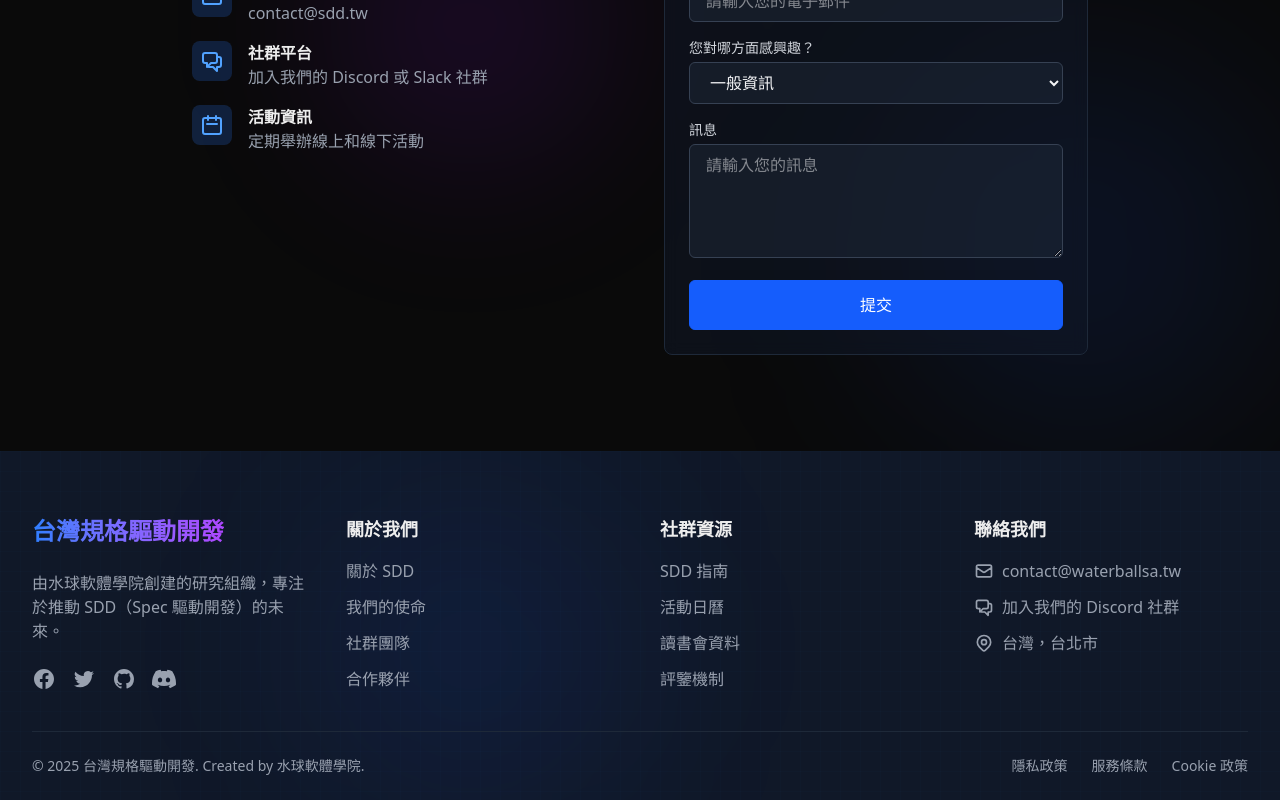
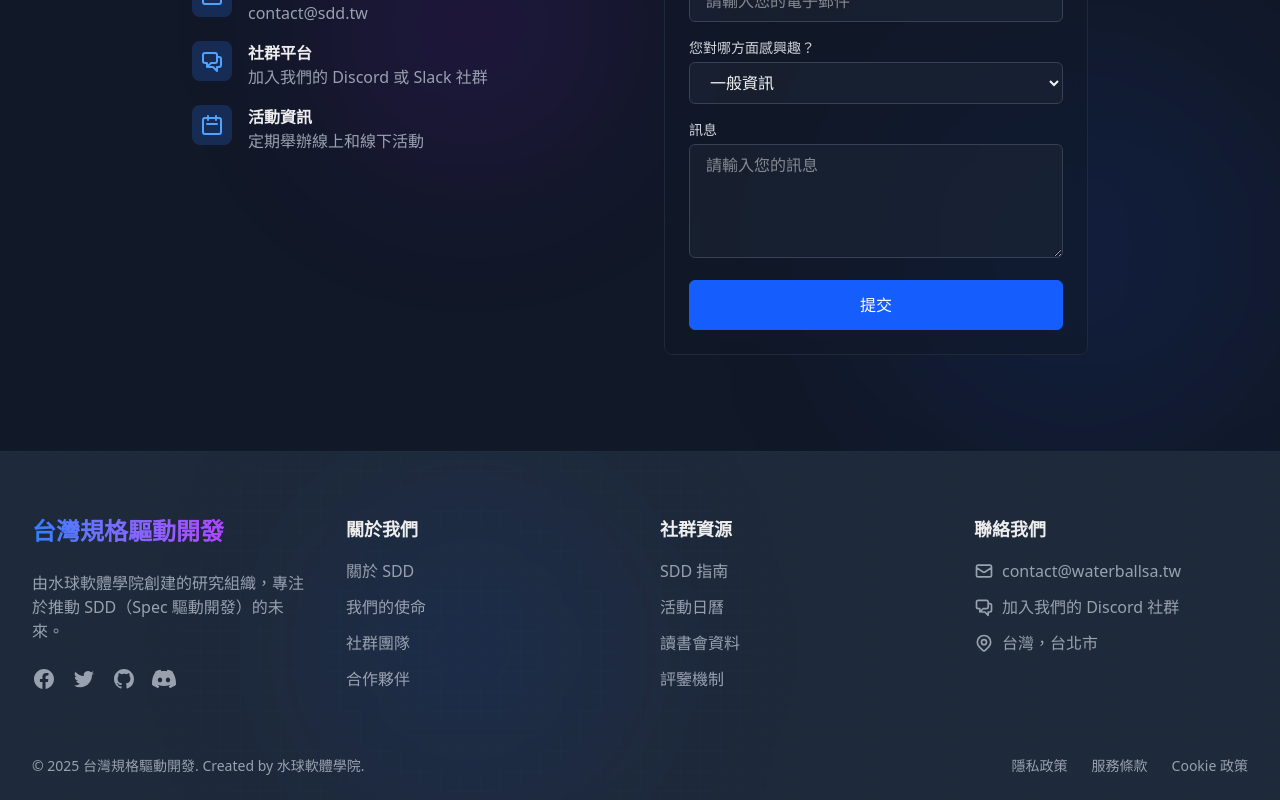
Before and after one commit to SDD-TW/sdd.tw, a Next.js app: page / in a window 1280 px wide. Shown: the part 4000-4800 px from the top of the page. Built offline with nearby package versions, Linux system fonts and the light colour scheme.

Commit message:
style: 整體顏色調整

```diff
--- a/src/app/globals.css
+++ b/src/app/globals.css
@@ -1,7 +1,7 @@
 @import "tailwindcss";
 
 :root {
-  --background: #0a0a0a;
+  --background: #111827;
   --foreground: #ededed;
   --primary: #3490dc;
   --secondary: #38b2ac;
--- a/src/components/Footer.tsx
+++ b/src/components/Footer.tsx
@@ -7,7 +7,7 @@ const Footer = () => {
   const currentYear = new Date().getFullYear();
 
   return (
-    <footer className="relative bg-gray-900 pt-16 pb-6 overflow-hidden">
+    <footer className="relative bg-gray-800 pt-16 pb-6 overflow-hidden">
       {/* 背景效果 */}
       <div className="absolute inset-0 z-0">
         <div className="grid-bg opacity-20 absolute inset-0"></div>
```
